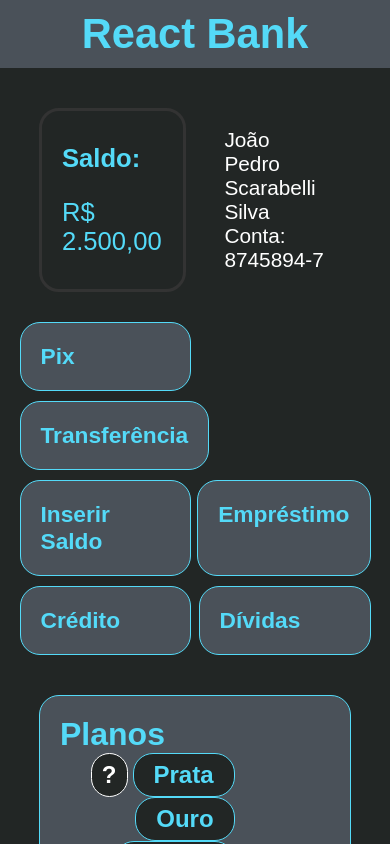
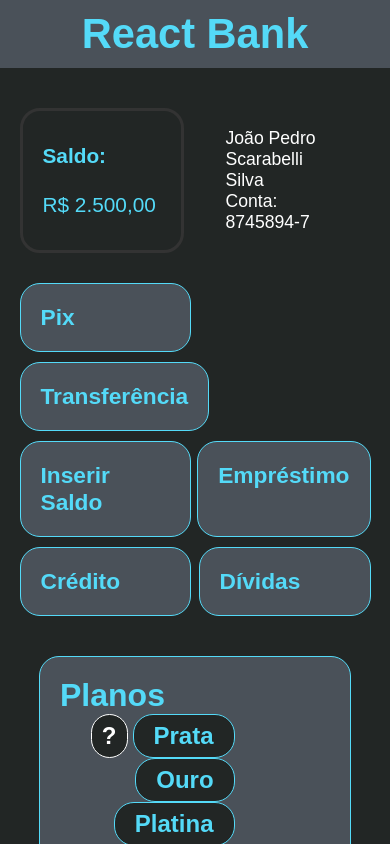
Before and after one commit to JPSS14/react-bank, a Next.js app: page / in a window 390 px wide. Shown: the top 844 px of the page. Built offline with nearby package versions, Linux system fonts and the light colour scheme.

Commit message:
react-bank UPDATE 12: Responsive Header component

```diff
--- a/src/styles/Balance.module.scss
+++ b/src/styles/Balance.module.scss
@@ -19,3 +19,14 @@
         font-size: 1.6em;
     }
 }
+
+@media (max-width: 646px){
+    .mainBalance{
+        h1{
+            font-size: 1.3em;
+        }
+        p{
+            font-size: 1.3em;
+        }
+    }
+}
--- a/src/styles/Profile.module.scss
+++ b/src/styles/Profile.module.scss
@@ -14,3 +14,11 @@
         color: #fff;
     }
 }
+
+@media (max-width: 646px){
+    .mainProfile{
+        p{
+            font-size: 1.1em;
+        }
+    }
+}
--- a/src/styles/main.module.scss
+++ b/src/styles/main.module.scss
@@ -42,5 +42,8 @@
         .mainServices{
             flex-basis: 90%;
         }
+        .mainHeader{
+            flex-basis: 90%;
+        }
     }
 }
```
Also changed, not shown: src/styles/Header.module.scss (line endings or trailing spaces).
